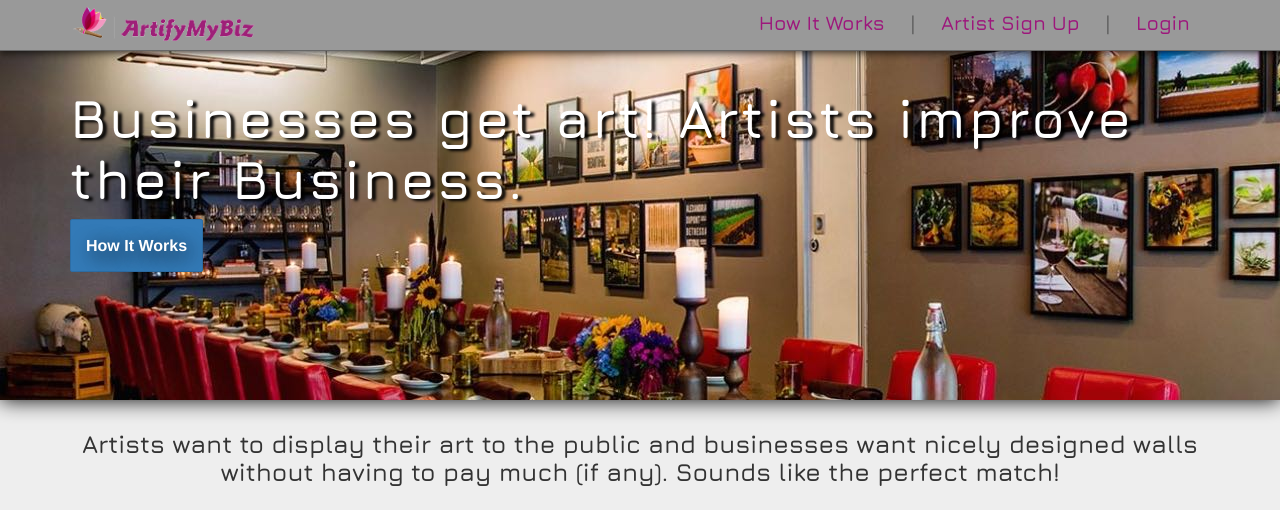
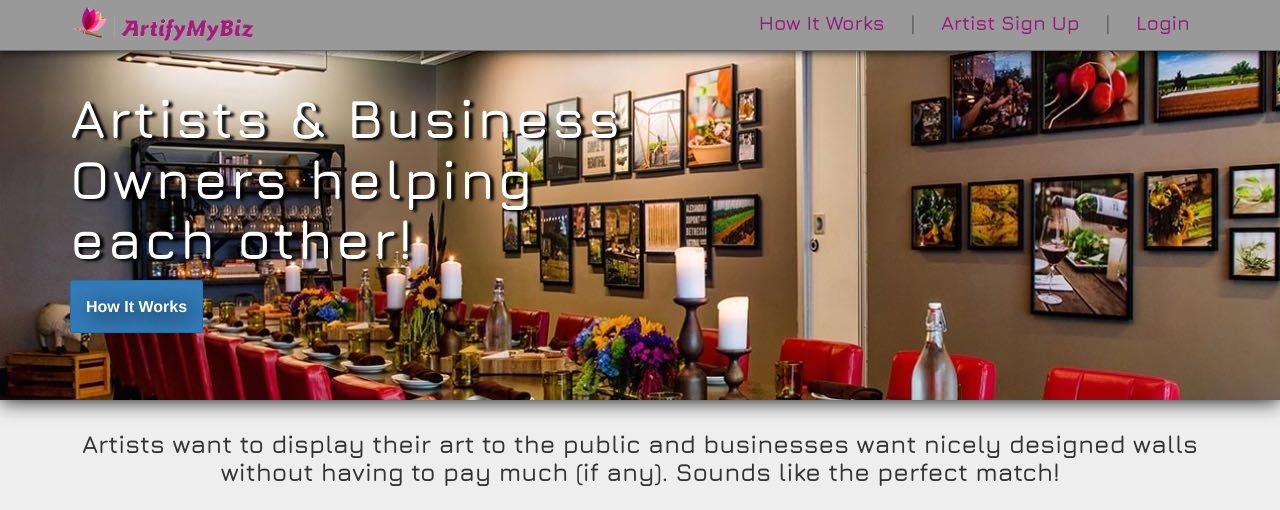
Before and after one commit to adambkaye/ArtifyMyBiz, a PHP site: page / in a window 1280 px wide. Shown: the top 510 px of the page. Run offline with PHP 8.4, Linux system fonts and the light colour scheme; some libraries are stand-ins or nearby versions.

Commit message:
Update slider.php

```diff
--- a/slider.php
+++ b/slider.php
@@ -1,8 +1,8 @@
    <!-- Main jumbotron for a primary marketing message or call to action -->
     <div class="jumbotron">
       <div class="container">
-         <!-- <h1>Artists & Business<br> Owners helping <br>each other!</h1> -->
-         <h1>Businesses get art! Artists improve their Business.</h1>
+         <h1>Artists & Business<br> Owners helping <br>each other!</h1>
+         <!-- <h1>Businesses get art! Artists improve their Business.</h1>  -->
          <p><a class="btn btn-primary btn-lg howitworks" role="button">How It Works</a></p>
       </div>
     </div>
```
